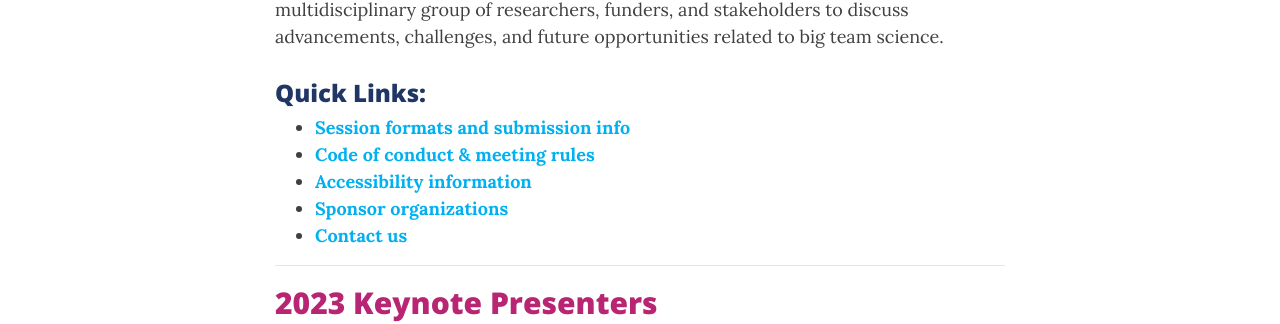
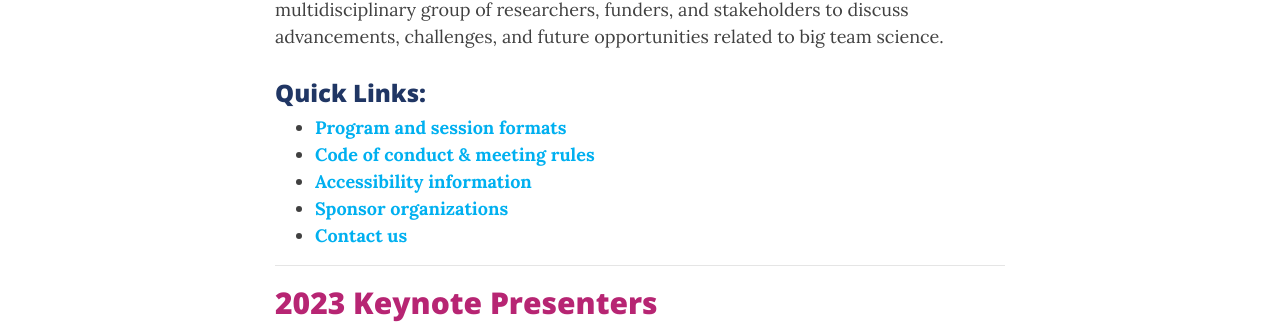
Before and after one commit to bigteamscienceconference/bigteamscienceconference.github.io, a Jekyll site: the page built from index.md, in a window 1280 px wide and 900 px high, scrolled down 544 px. Shown: the part 144-468 px from the top of the window. Built offline with Jekyll 4.4.1, drawn with Linux system fonts in a browser that asks for light colours; nearby versions of some CDN libraries; comment, search, counter and statistics services are not loaded.

Commit message:
Update index.md

```diff
--- a/index.md
+++ b/index.md
@@ -14,7 +14,7 @@
 The second annual BTSCON will be held virtually via Zoom <b>October 23-25, 2023 (10:00 - 21:00 UTC)</b>. The goal of this three-day virtual conference is to bring together a multidisciplinary group of researchers, funders, and stakeholders to discuss advancements, challenges, and future opportunities related to big team science.
 
 ### Quick Links:
-* <b><a href="{{site.baseurl}}/submissions/">Session formats and submission info</a></b>
+* <b><a href="{{site.baseurl}}/program/">Program and session formats</a></b>
 * <b><a href="{{site.baseurl}}/codeofconduct/">Code of conduct & meeting rules</a></b>
 * <b><a href="{{site.baseurl}}/access/">Accessibility information</a></b>
 * <b><a href="#sponsors">Sponsor organizations</a></b>
```
